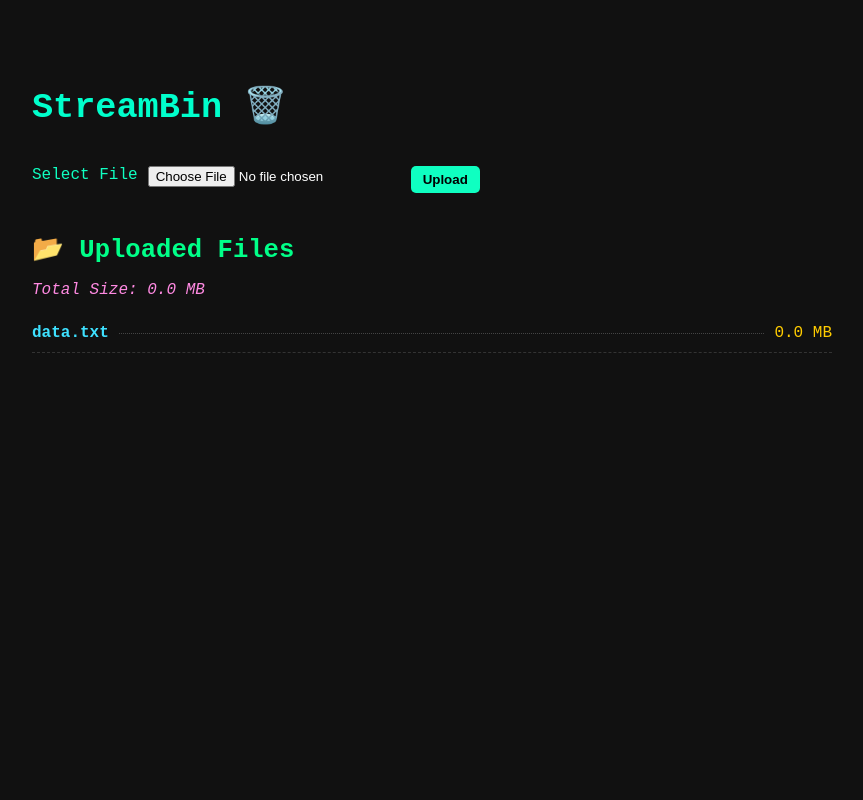
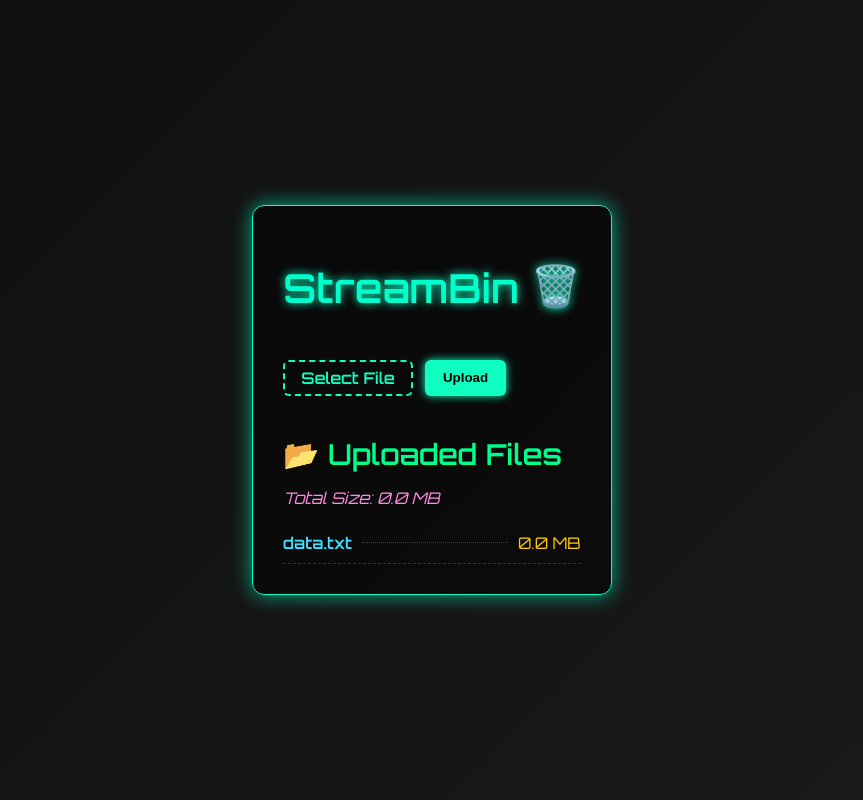
Before and after one commit to Amber100023r44/flask-file-share, a Flask app: page / in a window 1280 px wide. Shown: the whole page, without its empty margins (208-1071 px from the left). Run offline with Flask 3, Linux system fonts and the light colour scheme.

Commit message:
Update style.css

```diff
--- a/static/style.css
+++ b/static/style.css
@@ -1,46 +1,96 @@
 body {
-    background-color: #111;
-    font-family: 'Courier New', Courier, monospace;
+    background: linear-gradient(135deg, #0f0f0f 0%, #1a1a1a 100%);
+    font-family: 'Orbitron', 'Courier New', monospace;
     color: #0fffc1;
     margin: 0;
     padding: 0;
+    min-height: 100vh;
+    display: flex;
+    align-items: center;
+    justify-content: center;
 }
 
 .container {
     max-width: 800px;
     margin: 40px auto;
-    padding: 20px;
+    padding: 30px;
+    background: rgba(0, 0, 0, 0.5);
+    border: 1px solid #00ffcc;
+    border-radius: 12px;
+    box-shadow: 0 0 20px #00ffc3aa;
+    animation: fadeIn 1s ease-in;
+}
+
+@keyframes fadeIn {
+    from { opacity: 0; transform: translateY(-10px); }
+    to { opacity: 1; transform: translateY(0); }
 }
 
 header {
     display: flex;
     flex-direction: column;
     align-items: flex-start;
-    gap: 15px;
+    gap: 20px;
+    margin-bottom: 20px;
 }
 
 h1 {
-    font-size: 2.2rem;
+    font-size: 2.5rem;
     color: #00ffcc;
+    text-shadow: 0 0 10px #0fffc1;
+}
+
+.rocket {
+    animation: float 2s ease-in-out infinite;
+    display: inline-block;
+}
+
+@keyframes float {
+    0% { transform: translateY(0); }
+    50% { transform: translateY(-5px); }
+    100% { transform: translateY(0); }
 }
 
 form {
     display: flex;
-    gap: 10px;
+    gap: 12px;
+    flex-wrap: wrap;
 }
 
 input[type="file"] {
-    color: #fff;
+    display: none;
+}
+
+.custom-file-upload {
+    background-color: transparent;
+    border: 2px dashed #0fffc1;
+    padding: 6px 16px;
+    color: #0fffc1;
+    font-weight: bold;
+    cursor: pointer;
+    border-radius: 6px;
+    transition: all 0.3s ease;
+}
+
+.custom-file-upload:hover {
+    background-color: #0fffc1;
+    color: #000;
 }
 
 button {
     background-color: #0fffc1;
     border: none;
-    padding: 6px 12px;
+    padding: 8px 18px;
     color: #000;
     font-weight: bold;
     cursor: pointer;
-    border-radius: 5px;
+    border-radius: 6px;
+    box-shadow: 0 0 8px #0fffc1;
+    transition: transform 0.2s ease;
+}
+
+button:hover {
+    transform: scale(1.05);
 }
 
 .file-list-section {
@@ -49,8 +99,8 @@ button {
 
 .file-list-section h2 {
     color: #00ff88;
-    font-size: 1.6rem;
-    margin-bottom: 5px;
+    font-size: 1.8rem;
+    margin-bottom: 10px;
 }
 
 .total-size {
@@ -71,12 +121,18 @@ button {
     border-bottom: 1px dashed #333;
     padding: 10px 0;
     color: #fff;
+    transition: background 0.2s ease;
+}
+
+.file-list li:hover {
+    background-color: #1a1a1a;
 }
 
 .file-list a {
     color: #3ee1ff;
     text-decoration: none;
     font-weight: bold;
+    word-break: break-all;
 }
 
 .file-size {
```
